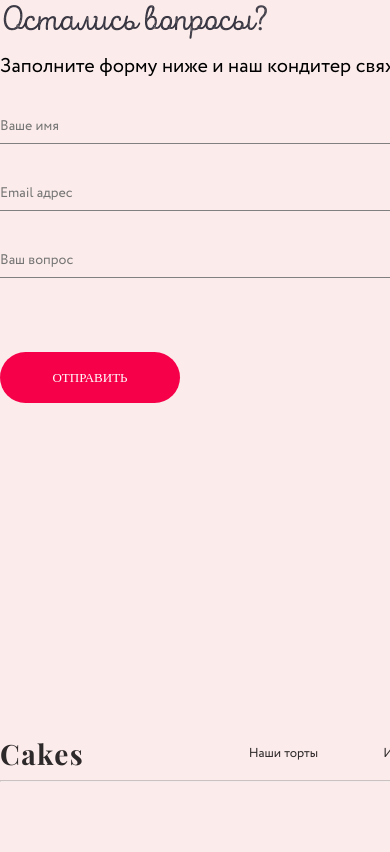
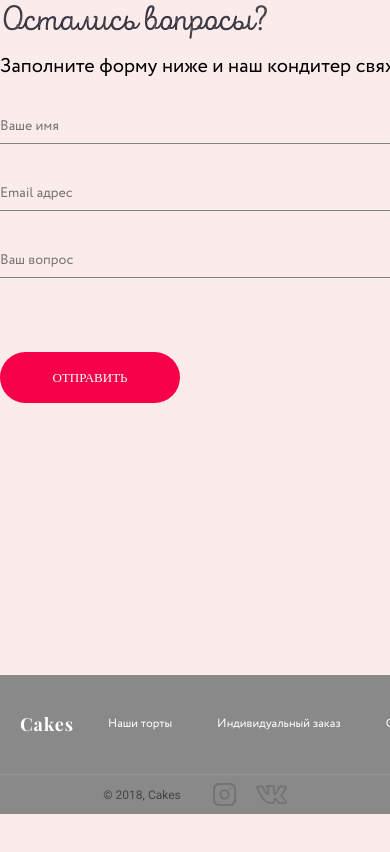
Before and after one commit to ZimnitskiYury/itechart_css-container, a plain HTML site: page index.html in a window 390 px wide. Shown: the part 8171-9023 px from the top of the page. After the commit the page ends 8985 px from the top, so only its background shows below. Drawn offline with nearby package versions, Linux system fonts and the light colour scheme.

Commit message:
Add footer for tablet

```diff
--- a/css/footer.css
+++ b/css/footer.css
@@ -1,12 +1,10 @@
 footer {
+    display: flex;
     flex-direction: column;
 
     width: 1220px;
     height: 155px;
     margin: 60px auto 0 auto;
-
-    align-items: center;
-    justify-content: space-around;
 }
 
 .footer__menu {
@@ -25,17 +23,17 @@ footer {
 
     width: 734.75px;
 
-    align-self: center;
+    align-self: flex-end;
     justify-content: space-between;
 }
 
-.nav__list > li {
+.nav__list a {
     display: block;
 
     color: #2d2829;
 
     font-family: "Circe";
-    font-size: 13px;
+    font-size: 16px;
 }
 
 .footer__logo {
@@ -67,6 +65,12 @@ footer {
     width: 1220px;
 }
 
+.footer__credentials > hr {
+    margin-top: 45px;
+
+    opacity: 0.5;
+}
+
 .footer__credentials > h6 {
     text-align: center;
 
@@ -76,6 +80,81 @@ footer {
     font-size: 12px;
 }
 
-.footer__credentials > hr {
-    opacity: 0.5;
+.footer__credentials-tablet {
+    display: none;
 }
+
+@media (max-width: 1365px) {
+    footer {
+        width: 100%;
+        height: 139px;
+        margin: 0;
+
+        background-color: #898989;
+    }
+    .footer__menu {
+        width: 100%;
+        margin-top: 40px;
+    }
+    .footer__logo {
+        margin-left: 20px;
+    }
+    .logo__text {
+        letter-spacing: 0.9px;
+
+        color: #ffffff;
+
+        font-family: "Playfair Display Bold";
+        font-size: 18px;
+    }
+    .nav__list {
+        width: 602px;
+        margin: 0 34px;
+    }
+    .nav__list a {
+        display: block;
+
+        color: #ffffff;
+
+        font-family: "Circe";
+        font-size: 12px;
+    }
+    .footer__social {
+        display: none;
+    }
+    .footer__credentials {
+        display: none;
+    }
+    .footer__credentials-tablet {
+        display: block;
+
+        width: 100%;
+    }
+    .footer__credentials-tablet > hr {
+        width: 636px;
+        margin-top: 40px;
+
+        opacity: 0.1;
+        color: #ffffff;
+    }
+    .footer__credentials-socials {
+        display: flex;
+        flex-direction: row;
+
+        align-items: center;
+        justify-content: center;
+    }
+    .footer__credentials-socials > h6 {
+        margin-right: 32px;
+
+        text-align: center;
+
+        opacity: 0.5;
+
+        font-family: Roboto;
+        font-size: 12px;
+    }
+    .footer__credentials-socials > a:first-of-type {
+        margin-right: 20px;
+    }
+}
--- a/css/main-page.css
+++ b/css/main-page.css
@@ -138,4 +138,11 @@
         font-size: 60px;
         line-height: 55px;
     }
+    .main-page__cake {
+        overflow: hidden;
+
+        width: 549px;
+        height: 548px;
+        margin-top: 1px;
+    }
 }
--- a/index.html
+++ b/index.html
@@ -2,6 +2,7 @@
 <html lang="ru">
 
 <head>
+    <meta charset="utf-8">
     <meta name="viewport" content="width=device-width,initial-scale=1">
     <link rel="stylesheet" href="style.css">
     <script type="text/javascript" src="https://ajax.googleapis.com/ajax/libs/jquery/1.10.1/jquery.min.js"></script>
@@ -351,12 +352,12 @@
             </div>
             <nav>
                 <ul class="footer nav__list">
-                    <li>Наши торты</li>
-                    <li>Индивидуальный заказ</li>
-                    <li>Отзывы</li>
-                    <li>О нас</li>
-                    <li>Как заказать</li>
-                    <li>Контакты</li>
+                    <li><a href="#categories">Наши торты</a></li>
+                    <li><a href="#individual-order">Индивидуальный заказ</a></li>
+                    <li><a href="#reviews">Отзывы</a></li>
+                    <li><a href="#about-us">О нас</a></li>
+                    <li><a href="#how-to-order">Как заказать</a></li>
+                    <li><a href="#contacts">Контакты</a></li>
                 </ul>
             </nav>
             <div class="footer__social">
@@ -368,6 +369,14 @@
             <hr>
             <br>
             <h6>&#169; 2018, Cakes</h6>
+        </div>
+        <div class="footer__credentials-tablet">
+            <hr>
+            <div class="footer__credentials-socials">
+                <h6>&#169; 2018, Cakes</h6>
+                <a href="https://instagram.com"><img src="./assets/img/social_instagram.png" alt="Наш инстаграм" /></a>
+                <a href="https://vk.com"><img src="./assets/img/social_vk.png" alt="Наш Вк" /></a>
+            </div>
         </div>
     </footer>
     <script type="text/javascript">
```
